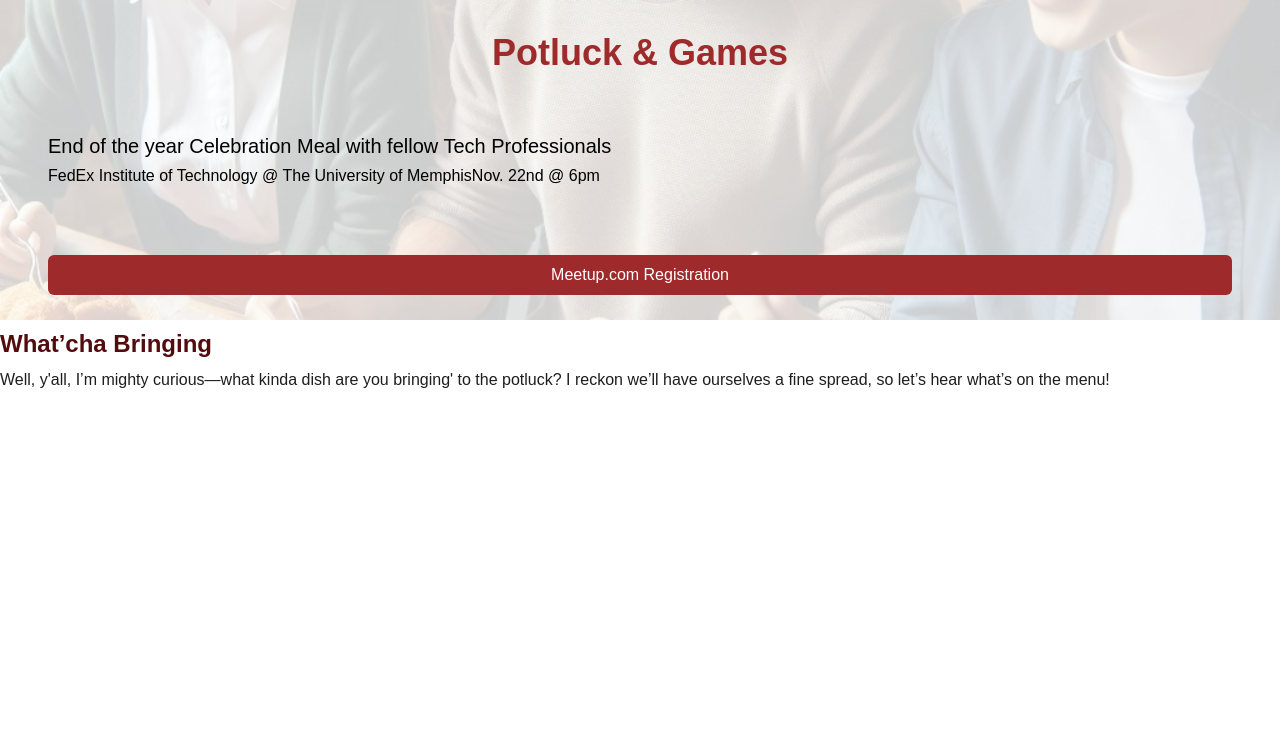
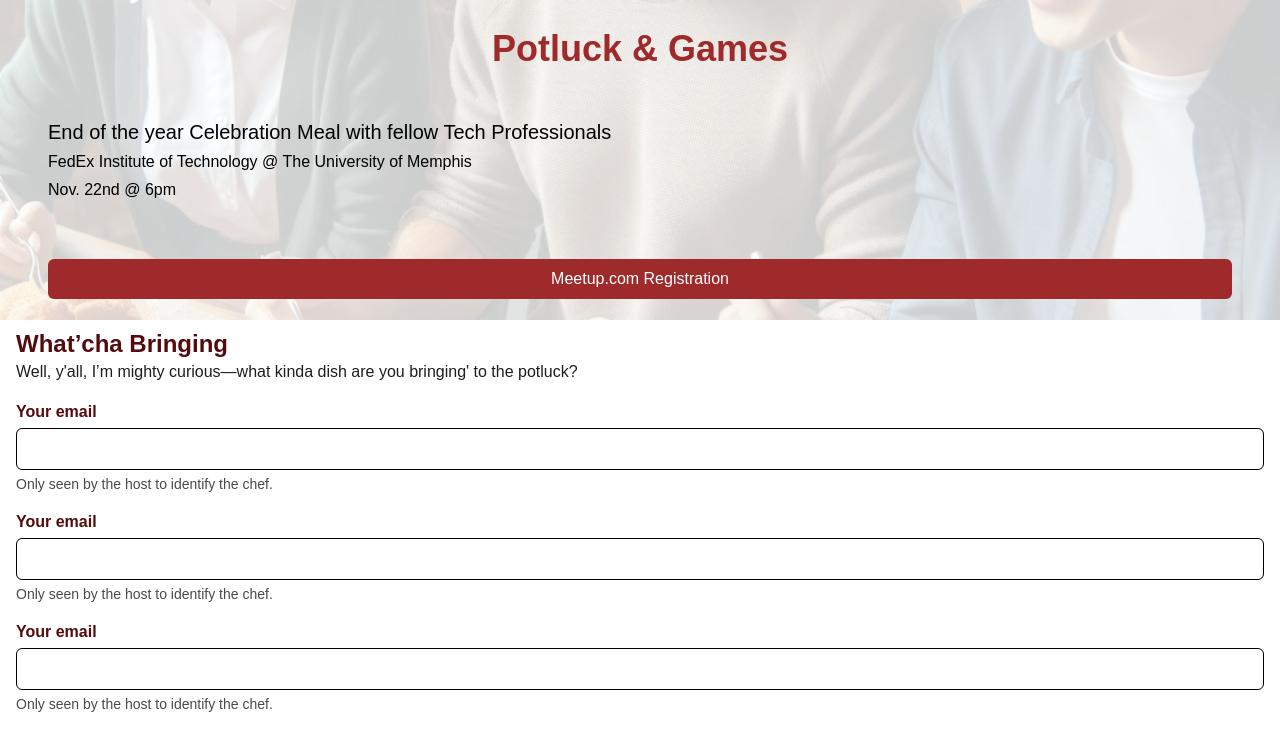
Before and after one commit to jcsmileyjr/potluckgames, a Next.js app: page / in a window 1280 px wide. Shown: the top 750 px of the page. Built offline with nearby package versions, Linux system fonts and the light colour scheme.

Commit message:
Feat AddDish - Initial UserInput component structure setup

```diff
--- a/src/app/components/AddDish/AddDish.tsx
+++ b/src/app/components/AddDish/AddDish.tsx
@@ -1,10 +1,16 @@
+import UserInput from "../UserInput/UserInput";
 
 export default function AddDish() {
 
     return (
-        <section className="flex-1">
-            <h2 className="text-primaryBrown font-bold text-left text-2xl py-2">What’cha Bringing</h2>
-            <p className="text-blackaccent1">Well, y'all, I’m mighty curious—what kinda dish are you bringing' to the potluck? I reckon we’ll have ourselves a fine spread, so let’s hear what’s on the menu!</p>
+        <section className="flex-1 px-4">
+            <h2 className="text-primaryBrown font-bold text-left text-2xl pt-2">What’cha Bringing</h2>
+            <p className="text-blackaccent1">Well, y'all, I’m mighty curious—what kinda dish are you bringing' to the potluck?</p>
+            <div className="my-4">
+                <UserInput inputName="dish1" />
+                <UserInput inputName="dish2" />
+                <UserInput inputName="dish3"  />
+            </div>
         </section>
     )
 }
--- /dev/null
+++ b/src/app/components/UserInput/UserInput.tsx
@@ -0,0 +1,11 @@
+
+
+export default function UserInput({inputName}: Readonly<{inputName: string}>) {
+    return (
+        <div className="mb-4">
+            <label htmlFor={inputName} className="block text-base font-bold text-primaryBrown">Your email</label>
+            <input id={inputName} type="text" className="w-full my-1 p-2 border border-black rounded-md" />
+            <p className="text-blackaccent2 text-sm">Only seen by the host to identify the chef. </p>
+        </div>
+    )
+}
--- a/src/app/layout/Header/Header.tsx
+++ b/src/app/layout/Header/Header.tsx
@@ -7,7 +7,8 @@ export default function Header() {
             <h1 className="text-accentRed font-bold text-center text-4xl py-2">Potluck & Games</h1>
             <div className="px-12 flex flex-col gap-1 text-black">
               <p className="text-xl">End of the year Celebration Meal with fellow Tech Professionals</p>
-              <p className="text-bass">FedEx Institute of Technology @ The University of MemphisNov. 22nd @ 6pm</p>
+              <p className="text-base">FedEx Institute of Technology @ The University of Memphis</p>
+              <p className="text-base">Nov. 22nd @ 6pm</p>
             </div>
             <div className="px-12 mt-4 flex flex-col gap-3 text-black">
                 <button type="button" className="bg-accentRed text-white py-2 px-4 rounded-md">Meetup.com Registration</button>
--- a/src/app/page.tsx
+++ b/src/app/page.tsx
@@ -7,7 +7,6 @@ export default function Home() {
     <div className="bg-white h-screen">
       <Header />
       <main className="flex flex-col gap-2">
-
         <AddDish />
       </main>
 
```
